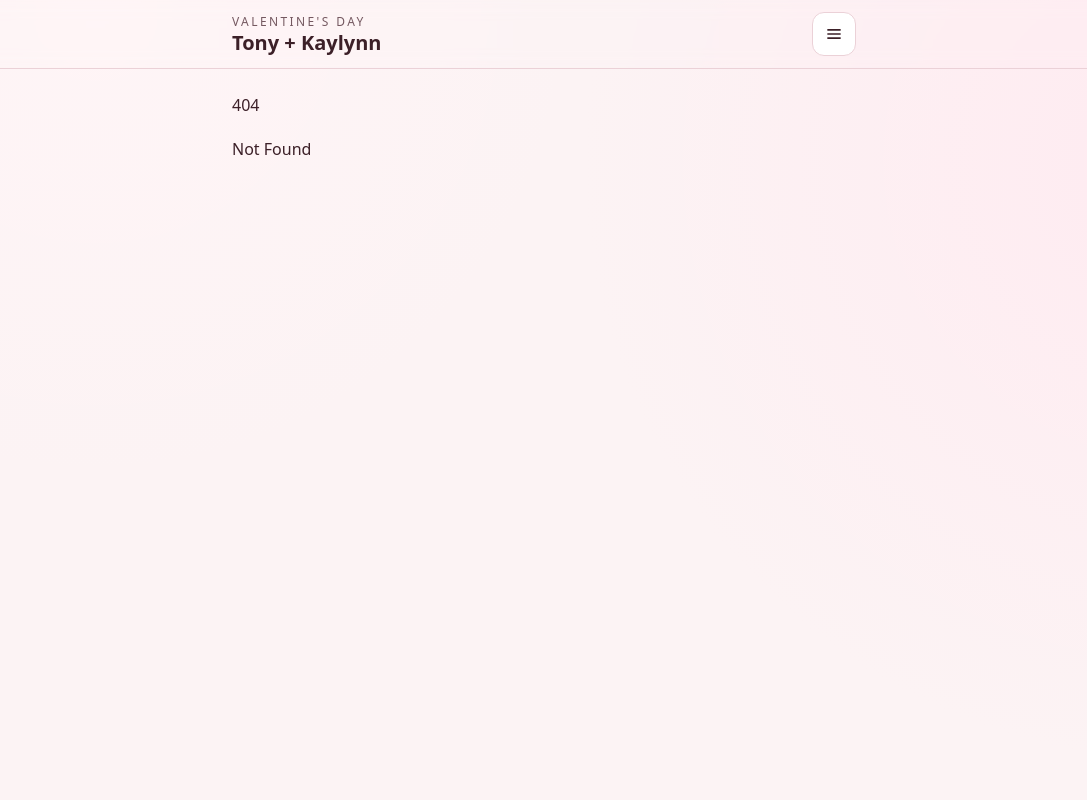
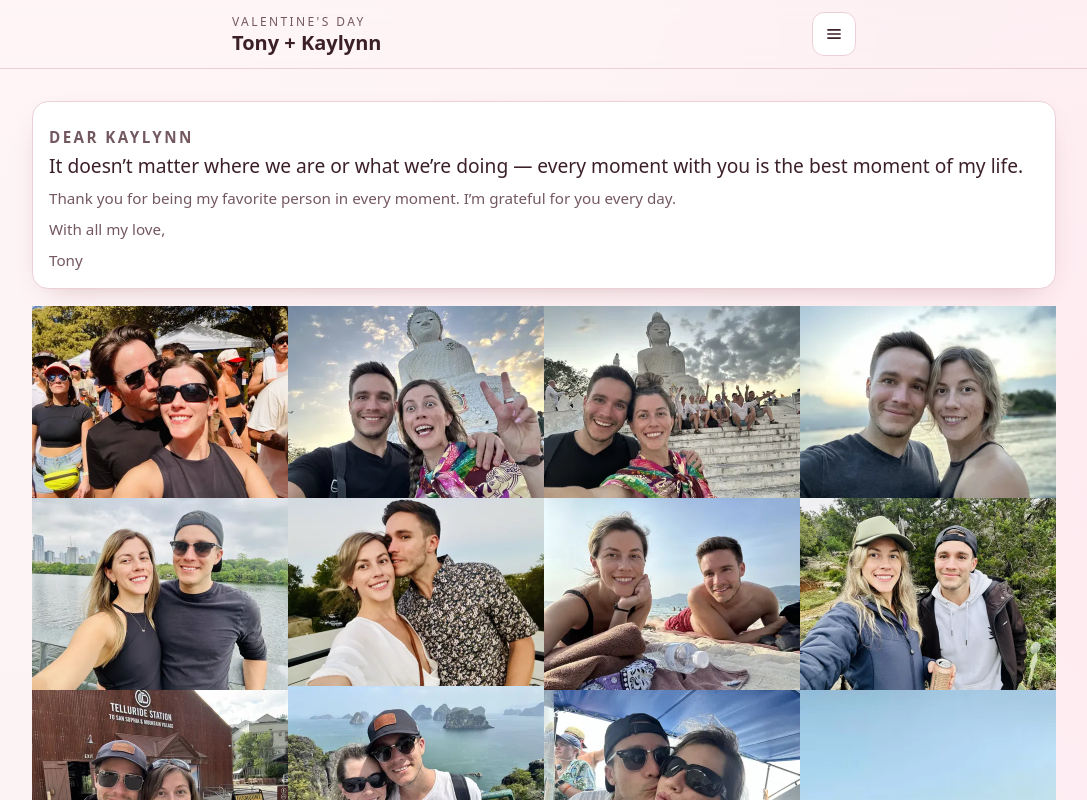
Before and after one commit to tonysamaritano/valentines-day, a SvelteKit app: page /gallery in a window 1280 px wide. Before the commit this address had no page. Shown: the top 800 px of the page, without its empty margins (96-1183 px from the left). Built offline with nearby package versions, Linux system fonts and the light colour scheme.

Commit message:
adds note and countdown

```diff
--- /dev/null
+++ b/src/lib/components/ActivityCountdown.svelte
@@ -0,0 +1,118 @@
+<script lang="ts">
+	import { onDestroy } from 'svelte';
+	import type { ItineraryItem } from '$lib/config/parseItineraryYaml';
+
+	let { items }: { items: ItineraryItem[] } = $props();
+
+	const ctYearFormatter = new Intl.DateTimeFormat('en-US', {
+		timeZone: 'America/Chicago',
+		year: 'numeric'
+	});
+
+type CountdownItem = ItineraryItem & {
+	targetMs: number;
+	timeRemaining: string;
+	isPast: boolean;
+};
+
+	let nowMs = $state(Date.now());
+	let tickTimer: ReturnType<typeof setInterval> | null = null;
+
+	const parseClockTime = (value: string): { hour: number; minute: number } | null => {
+		const match = value.trim().match(/^(\d{1,2}):(\d{2})\s*(AM|PM)$/i);
+		if (!match) return null;
+
+		const hour12 = Number(match[1]);
+		const minute = Number(match[2]);
+		const period = match[3].toUpperCase();
+		if (hour12 < 1 || hour12 > 12 || minute > 59) return null;
+
+		const hour24 = (hour12 % 12) + (period === 'PM' ? 12 : 0);
+		return { hour: hour24, minute };
+	};
+
+	const toEventUtcMs = (year: number, hour24: number, minute: number): number => {
+		// Feb 14 in CT is always CST (UTC-06:00), so convert directly to UTC.
+		return Date.UTC(year, 1, 14, hour24 + 6, minute, 0, 0);
+	};
+
+	const formatRemaining = (deltaMs: number): string => {
+		if (deltaMs <= 0) return 'Started';
+
+		const totalSeconds = Math.floor(deltaMs / 1000);
+		const days = Math.floor(totalSeconds / 86400);
+		const hours = Math.floor((totalSeconds % 86400) / 3600);
+		const minutes = Math.floor((totalSeconds % 3600) / 60);
+		const seconds = totalSeconds % 60;
+
+		if (days > 0) return `${days}d ${hours}h ${minutes}m`;
+		return `${hours}h ${minutes}m ${seconds}s`;
+	};
+
+	const resolvedYear = $derived.by(() => {
+		const baseYear = Number(ctYearFormatter.format(new Date(nowMs)));
+
+		const hasFutureInBaseYear = items.some((item) => {
+			const parsed = parseClockTime(item.time);
+			if (!parsed) return false;
+			return toEventUtcMs(baseYear, parsed.hour, parsed.minute) > nowMs;
+		});
+
+		return hasFutureInBaseYear ? baseYear : baseYear + 1;
+	});
+
+const countdownItems = $derived.by<CountdownItem[]>(() => {
+		return items
+			.map((item) => {
+				const parsed = parseClockTime(item.time);
+				if (!parsed) return null;
+
+				const targetMs = toEventUtcMs(resolvedYear, parsed.hour, parsed.minute);
+				const deltaMs = targetMs - nowMs;
+
+				return {
+					...item,
+					targetMs,
+					timeRemaining: formatRemaining(deltaMs),
+					isPast: deltaMs <= 0
+				};
+			})
+			.filter((item): item is CountdownItem => item !== null)
+			.sort((a, b) => a.targetMs - b.targetMs);
+	});
+
+	const nextUpcoming = $derived.by<CountdownItem | null>(() => {
+		return countdownItems.find((item) => !item.isPast) ?? null;
+	});
+
+	tickTimer = setInterval(() => {
+		nowMs = Date.now();
+	}, 1000);
+
+	onDestroy(() => {
+		if (tickTimer) clearInterval(tickTimer);
+	});
+</script>
+
+<section class="rounded-2xl border border-[hsl(var(--color-border))] bg-[hsl(var(--color-surface))] p-4 shadow-[var(--shadow-soft)]">
+	<p class="text-xs uppercase tracking-[0.2em] text-[hsl(var(--color-muted))]">Countdown (CT)</p>
+	<h2 class="mt-1 text-lg font-semibold">February 14, {resolvedYear}</h2>
+
+	<div class="mt-3">
+		{#if nextUpcoming}
+			<div class="flex items-center justify-between rounded-xl border border-[hsl(var(--color-border))] px-3 py-2">
+				<div class="min-w-0">
+					<p class="truncate text-sm font-semibold">{nextUpcoming.title}</p>
+					<p class="text-xs text-[hsl(var(--color-muted))]">{nextUpcoming.time} CT</p>
+				</div>
+				<p class="pl-3 text-sm font-semibold text-[hsl(var(--color-primary-strong))]">
+					{nextUpcoming.timeRemaining}
+				</p>
+			</div>
+		{:else}
+			<p class="rounded-xl border border-[hsl(var(--color-border))] px-3 py-2 text-sm text-[hsl(var(--color-muted))]">
+				All activities have started for this year.
+			</p>
+		{/if}
+	</div>
+</section>
--- a/src/routes/+layout.svelte
+++ b/src/routes/+layout.svelte
@@ -11,7 +11,7 @@
 <div class="min-h-screen">
 	<SiteHeader />
 
-	<main class="mx-auto w-full max-w-2xl space-y-5 px-4 pb-16 pt-6 sm:px-6">
+	<main class="mx-auto w-full max-w-2xl space-y-5 px-4 pb-16 pt-4 sm:px-6">
 		{@render children()}
 	</main>
 </div>
--- a/src/routes/+page.svelte
+++ b/src/routes/+page.svelte
@@ -1,9 +1,12 @@
 <script lang="ts">
+	import ActivityCountdown from '$lib/components/ActivityCountdown.svelte';
 	import ItineraryCard from '$lib/components/ItineraryCard.svelte';
 	import type { PageData } from './$types';
 
 	let { data }: { data: PageData } = $props();
 </script>
+
+<ActivityCountdown items={data.itineraryItems} />
 
 <section class="rounded-2xl border border-[hsl(var(--color-border))] bg-[hsl(var(--color-surface))] p-5 shadow-[var(--shadow-soft)]">
 	<p class="text-xs uppercase tracking-[0.2em] text-[hsl(var(--color-muted))]">Itinerary</p>
--- /dev/null
+++ b/src/routes/gallery/+page.svelte
@@ -0,0 +1,109 @@
+<script lang="ts">
+	const imageCount = 34;
+	const imageIds = Array.from({ length: imageCount }, (_, index) => index);
+</script>
+
+<section class="gallery-shell" aria-label="Photo gallery">
+	<div class="gallery-note-wrap">
+		<div class="gallery-note">
+            <p class="gallery-note-kicker">Dear Kaylynn</p>
+            <h2>It doesn’t matter where we are or what we’re doing — every moment with you is the best moment of my life.</h2>
+            <p>
+            Thank you for being my favorite person in every moment. I’m grateful for you every day.
+            </p>
+            <p>With all my love,</p>
+            <p>Tony</p>
+		</div>
+	</div>
+
+	<div class="gallery-columns">
+		{#each imageIds as id (id)}
+			<figure class="gallery-item">
+				<img
+					src={`/${id}.webp`}
+					alt={`Valentine's Day photo ${id + 1}`}
+					loading="lazy"
+					decoding="async"
+					width="512"
+				/>
+			</figure>
+		{/each}
+	</div>
+</section>
+
+<style>
+	.gallery-shell {
+		width: 100vw;
+		margin-left: calc(50% - 50vw);
+		margin-right: calc(50% - 50vw);
+	}
+
+	.gallery-columns {
+		column-count: 2;
+		column-gap: 0;
+		margin: 0 auto;
+		max-width: 64rem;
+	}
+
+	.gallery-note-wrap {
+		padding: 0.75rem 0.75rem 0.9rem;
+	}
+
+	.gallery-note {
+		margin: 0 auto;
+		max-width: 64rem;
+		border: 1px solid hsl(var(--color-border));
+		background: hsl(var(--color-surface));
+		box-shadow: var(--shadow-soft);
+		border-radius: 1rem;
+		padding: 1rem;
+	}
+
+	.gallery-note-kicker {
+		margin: 0;
+		font-size: 0.7rem;
+		font-weight: 700;
+		letter-spacing: 0.16em;
+		text-transform: uppercase;
+		color: hsl(var(--color-primary-strong));
+	}
+
+	.gallery-note h2 {
+		margin: 0.35rem 0 0;
+		font-size: 1.2rem;
+		line-height: 1.3;
+	}
+
+	.gallery-note p {
+		margin: 0.5rem 0 0;
+		font-size: 0.95rem;
+		color: hsl(var(--color-muted));
+	}
+
+	.gallery-item {
+		break-inside: avoid;
+		margin: 0;
+	}
+
+	.gallery-item img {
+		display: block;
+		width: 100%;
+		height: auto;
+	}
+
+	@media (min-width: 768px) {
+		.gallery-note-wrap {
+			padding: 1rem 1rem 1.1rem;
+		}
+
+		.gallery-columns {
+			column-count: 3;
+		}
+	}
+
+	@media (min-width: 1024px) {
+		.gallery-columns {
+			column-count: 4;
+		}
+	}
+</style>
```
